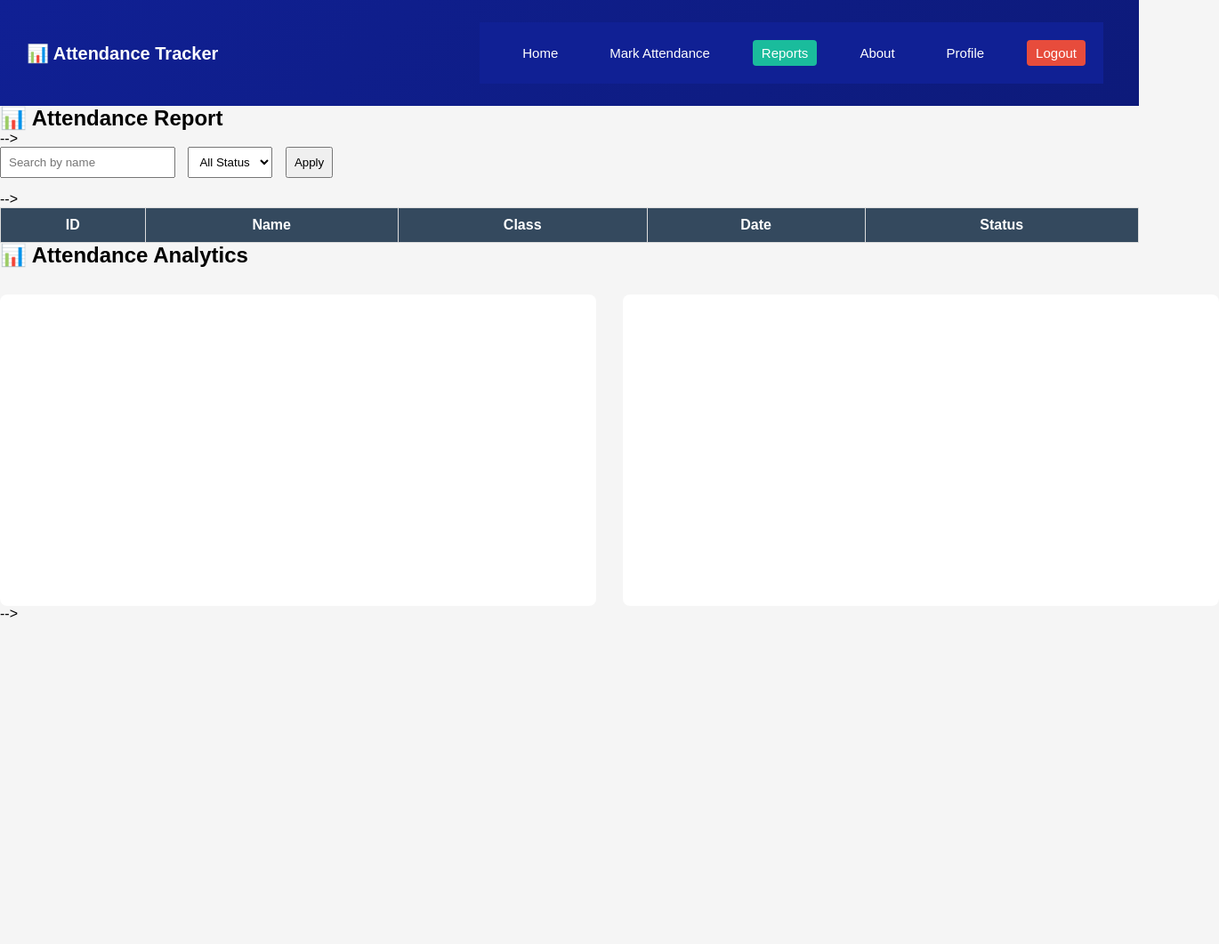
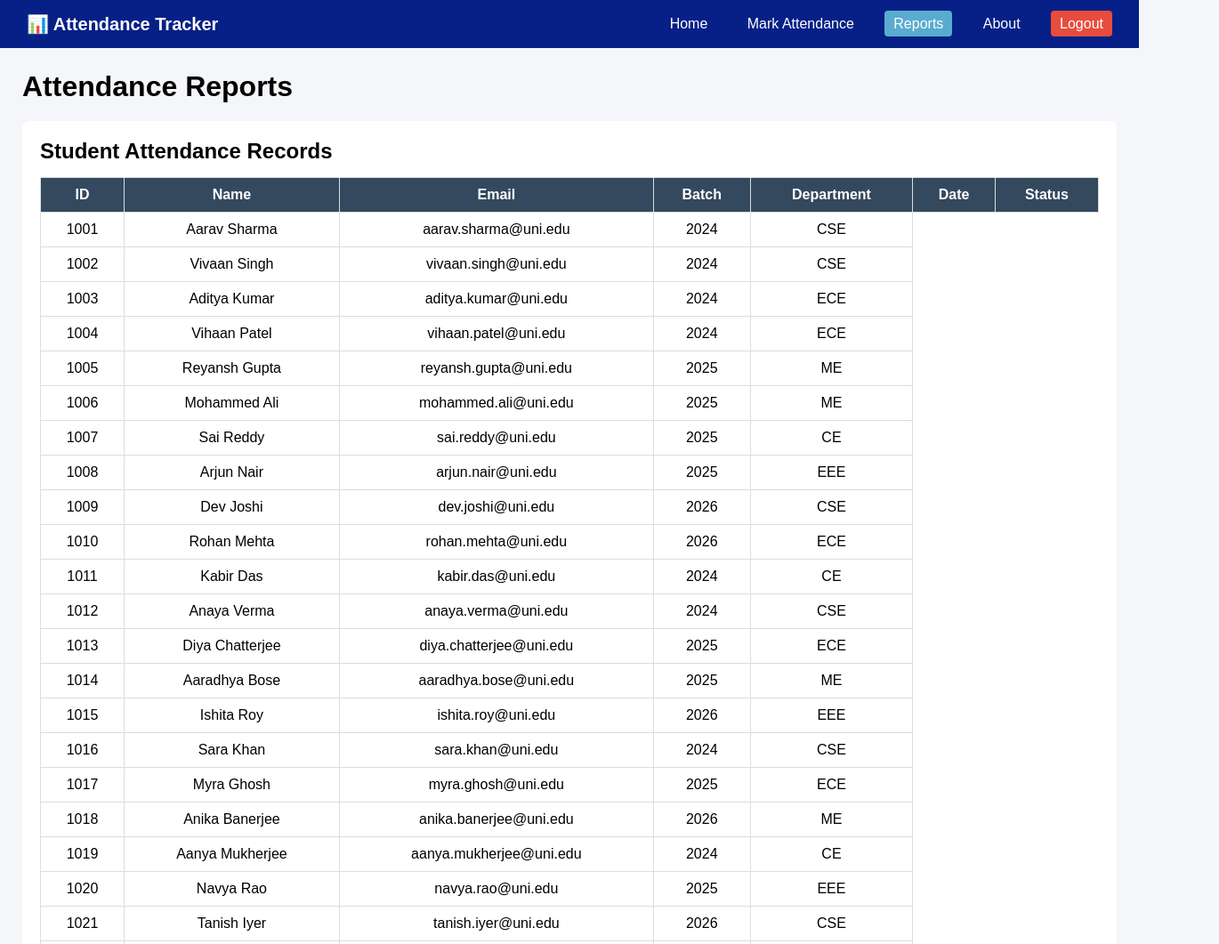
Before and after one commit to Archana-deshmukh-ai/Attendance_tracker, a plain HTML site: page frontend/report.html in a window 1280 px wide. Shown: the top 1061 px of the page at 89% size, 1370 px wide, since content can reach past the window. Before the commit the page ends 800 px from the top, so only its background shows below. Drawn offline with nearby package versions, Linux system fonts and the light colour scheme; files that its build step writes are made by us from their sources.

Commit message:
attendance tracker reports page

```diff
--- a/frontend/css/report.css
+++ /dev/null
@@ -1,125 +0,0 @@
-* {
-    margin: 0;
-    padding: 0;
-    box-sizing: border-box;
-}
-
-
-body {
-    font-family: Arial, sans-serif;
-    /* background: #f4f6f9; */
-    margin: 0;
-    background: #f5f5f5;
-}
-.navbar {
-    background: linear-gradient(135deg, #102094 0%, #0d1a7a 100%);
-    color: #FFFFFF;
-    padding: 15px 30px;
-    display: flex;
-    justify-content: space-between;
-    align-items: center;
-}
-@media (max-width: 768px) {
-    .navbar {
-        flex-direction: column;
-        gap: 15px;
-    }
-}
-
-.logo {
-    font-size: 20px;
-    font-weight: bold;
-    /* background-color:#102094; */
-}
-.nav-links {
-    display: flex;
-    gap: 20px;
-    background-color:#102094;
-    padding:20px;
-    margin:10px;
-}
-
-.nav-links a {
-    color: white;
-    text-decoration: none;
-    margin-left: 18px;
-    font-size: 15px;
-    padding: 6px 10px;
-    border-radius: 4px;
-    transition: background 0.3s;
-}
-
-.nav-links a:hover {
-    background-color: rgba(255, 255, 255, 0.2);;
-}
-
-.nav-links .active {
-    background-color: #1abc9c;
-}
-
-.logout {
-    background-color: #e74c3c;
-}
-
-.logout:hover {
-    background-color: #c0392b;
-}
-  */
-
-.container {
-    padding: 20px;
-}
-
-.filters {
-    margin-bottom: 15px;
-}
-
-.filters input, .filters select, .filters button {
-    padding: 8px;
-    margin-right: 10px;
-}
-
-table {
-    width: 100%;
-    border-collapse: collapse;
-    background: white;
-}
-
-th, td {
-    padding: 10px;
-    border: 1px solid #ddd;
-    text-align: center;
-}
-
-th {
-    background: #34495e;
-    color: white;
-}
-
-.present {
-    color: green;
-    font-weight: bold;
-}
-
-.absent {
-    color: red;
-    font-weight: bold;
-}
-
-.late {
-    color: orange;
-    font-weight: bold;
-}
-.charts {
-    display: flex;
-    gap: 30px;
-    margin-top: 30px;
-}
-
-canvas {
-    background: white;
-    padding: 15px;
-    border-radius: 8px;
-    width: 100% !important;
-    height: 350px !important;
-}
--- /dev/null
+++ b/frontend/report.css
@@ -0,0 +1,127 @@
+* {
+    margin: 0;
+    padding: 0;
+    box-sizing: border-box;
+    font-family: Arial, sans-serif;
+}
+
+body {
+    background-color: #f4f6f9;
+}
+
+/* NAVBAR */
+.navbar {
+    background-color: #062087;
+    color: white;
+    padding: 15px 30px;
+    display: flex;
+    justify-content: space-between;
+    align-items: center;
+}
+
+.logo {
+    font-size: 20px;
+    font-weight: bold;
+}
+
+.navbar nav a {
+    color: white;
+    text-decoration: none;
+    margin-left: 20px;
+    padding: 6px 10px;
+    border-radius: 4px;
+}
+
+.navbar nav a:hover {
+    background-color: #34495e;
+}
+
+.navbar .active {
+    background-color: #59accf;
+}
+
+.logout {
+    background-color: #e74c3c;
+}
+
+/* CONTAINER */
+.container {
+    padding: 25px;
+}
+
+.container h1 {
+    margin-bottom: 20px;
+}
+
+/* TABLE */
+.table-section {
+    background: white;
+    padding: 20px;
+    border-radius: 8px;
+    margin-bottom: 30px;
+}
+
+table {
+    width: 100%;
+    border-collapse: collapse;
+    margin-top: 15px;
+}
+
+th, td {
+    padding: 10px;
+    border: 1px solid #ddd;
+    text-align: center;
+}
+
+th {
+    background-color: #34495e;
+    color: white;
+}
+
+.present {
+    color: green;
+    font-weight: bold;
+}
+
+.absent {
+    color: red;
+    font-weight: bold;
+}
+
+.late {
+    color: orange;
+    font-weight: bold;
+}
+
+/* CHARTS */
+.chart-section {
+    background: white;
+    padding: 20px;
+    border-radius: 8px;
+}
+
+.charts {
+    display: flex;
+    gap: 25px;
+    margin-top: 20px;
+}
+
+.chart-box {
+    width: 50%;
+}
+
+canvas {
+    width: 100% !important;
+    height: 350px !important;
+}
+
+/* RESPONSIVE */
+@media (max-width: 768px) {
+    .charts {
+        flex-direction: column;
+    }
+
+    .chart-box {
+        width: 100%;
+    }
+}
--- a/frontend/report.html
+++ b/frontend/report.html
@@ -3,71 +3,70 @@
 <head>
     <meta charset="UTF-8">
     <title>Attendance Reports</title>
-    <link rel="stylesheet" href="report.css">
-    <!-- <script src="https://cdn.jsdelivr.net/npm/chart.js"></script> -->
 
+    <!-- CSS -->
+    <link rel="stylesheet" href="./report.css">
 
+    <!-- Chart.js -->
+    <script src="https://cdn.jsdelivr.net/npm/chart.js"></script>
 </head>
 <body>
+
+<!-- NAVBAR -->
 <header class="navbar">
-    <div class="logo">
-        📊 Attendance Tracker
-    </div>
-
-    <nav class="nav-links">
-        <a href="index.html">Home</a>
-        <a href="mark_attendance.html">Mark Attendance</a>
-        <a href="report.html" class="active">Reports</a>
-        <a href=" #">About</a>
-        <a href="#">Profile</a>
+    <div class="logo">📊 Attendance Tracker</div>
+    <nav>
+        <a href="#">Home</a>
+        <a href="#">Mark Attendance</a>
+        <a href="#" class="active">Reports</a>
+        <a href="#">About</a>
         <a href="#" class="logout">Logout</a>
     </nav>
 </header>
 
+<!-- MAIN CONTENT -->
+<main class="container">
 
-<!-- <main class="container"> -->
-    <!-- <h1>📝 Reports</h1> -->
+    <h1>Attendance Reports</h1>
 
-<section class="container">
-    <h1>📊 Attendance Report</h1> -->
+    <!-- TABLE -->
+    <section class="table-section">
+        <h2>Student Attendance Records</h2>
 
-    <!-- Filters -->
-    <div class="filters">
-        <input type="text" id="searchName" placeholder="Search by name">
-        <select id="statusFilter">
-            <option value="">All Status</option>
-            <option value="Present">Present</option>
-            <option value="Absent">Absent</option>
-            <option value="Late">Late</option>
-        </select>
-        <button onclick="filterTable()">Apply</button>
-    </div> -->
-
-    <!-- Table -->
         <table id="reportTable">
             <thead>
                 <tr>
                     <th>ID</th>
                     <th>Name</th>
-                <th>Class</th>
+                    <th>Email</th>
+                    <th>Batch</th>
+                    <th>Department</th>
                     <th>Date</th>
                     <th>Status</th>
                 </tr>
             </thead>
-        <tbody>
-            <!-- CSV data will load here -->
-        </tbody>
+            <tbody></tbody>
         </table>
-    <h2>📊 Attendance Analytics</h2>
+    </section>
+
+    <!-- CHARTS -->
+    <section class="chart-section">
+        <h2>Attendance Analytics</h2>
 
         <div class="charts">
+            <div class="chart-box">
                 <canvas id="statusChart"></canvas>
+            </div>
+
+            <div class="chart-box">
                 <canvas id="trendChart"></canvas>
-</div> -->
-<!-- </main> -->
-
+            </div>
+        </div>
     </section>
 
-<script src="report.js"></script>
+</main>
+
+<!-- JS -->
+<script src="./report.js"></script>
 </body>
 </html>
--- a/frontend/js/report.js
+++ b/frontend/report.js
@@ -1,52 +1,51 @@
 let tableData = [];
-let presentCount = 0;
-let absentCount = 0;
-let lateCount = 0;
-let dateMap = {};
+let present = 0;
+let absent = 0;
+let late = 0;
+let dateCount = {};
 
-fetch("students.csv")
+fetch("./students.csv")
     .then(res => res.text())
     .then(data => {
         const rows = data.trim().split("\n").slice(1);
 
         rows.forEach(row => {
             const cols = row.split(",");
-            if (cols.length === 5) {
-                tableData.push(cols);
 
-                const status = cols[4];
-                const date = cols[3];
+            tableData.push(cols);
 
-                if (status === "Present") presentCount++;
-                if (status === "Absent") absentCount++;
-                if (status === "Late") lateCount++;
+            const date = cols[5];
+            const status = cols[6];
 
-                if (!dateMap[date]) dateMap[date] = 0;
-                if (status === "Present") dateMap[date]++;
-            }
+            if (status === "Present") present++;
+            if (status === "Absent") absent++;
+            if (status === "Late") late++;
+
+            if (!dateCount[date]) dateCount[date] = 0;
+            if (status === "Present") dateCount[date]++;
         });
 
-        displayTable(tableData);
+        loadTable();
         loadStatusChart();
         loadTrendChart();
     });
 
-function displayTable(data) {
+function loadTable() {
     const tbody = document.querySelector("#reportTable tbody");
-    tbody.innerHTML = "";
 
-    data.forEach(row => {
+    tableData.forEach(row => {
         const tr = document.createElement("tr");
 
-        row.forEach((cell, i) => {
+        row.forEach((cell, index) => {
             const td = document.createElement("td");
             td.textContent = cell;
 
-            if (i === 4) {
+            if (index === 6) {
                 td.className =
                     cell === "Present" ? "present" :
                     cell === "Absent" ? "absent" : "late";
             }
+
             tr.appendChild(td);
         });
 
@@ -61,7 +60,8 @@ function loadStatusChart() {
             labels: ["Present", "Absent", "Late"],
             datasets: [{
                 label: "Attendance Count",
-                data: [presentCount, absentCount, lateCount]
+                data: [present, absent, late],
+                backgroundColor: ["green", "red", "orange"]
             }]
         }
     });
@@ -71,10 +71,11 @@ function loadTrendChart() {
     new Chart(document.getElementById("trendChart"), {
         type: "line",
         data: {
-            labels: Object.keys(dateMap),
+            labels: Object.keys(dateCount),
             datasets: [{
                 label: "Students Present",
-                data: Object.values(dateMap),
+                data: Object.values(dateCount),
+                borderColor: "blue",
                 fill: false
             }]
         }
```
Also changed, not shown: frontend/students.csv (renamed from Backend/data/students.csv). Lines whose indentation alone changed are shown as unchanged.
